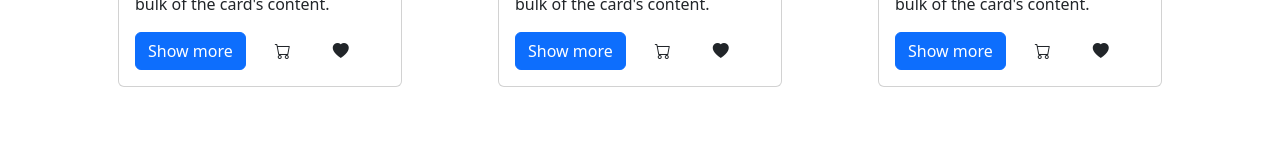
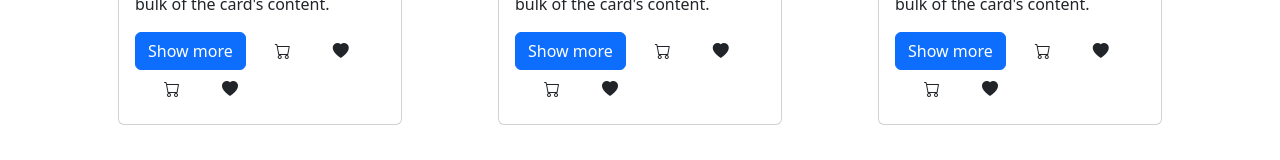
Before and after one commit to suraj-torinint/e-commerce-app, a React (Create React App) app: page / in a window 1280 px wide. Shown: the part 447-607 px from the top of the page. Built offline with nearby package versions, Linux system fonts and the light colour scheme.

Commit message:
added delete, cart, wishlist button

```diff
--- a/src/Component/Card.js
+++ b/src/Component/Card.js
@@ -31,6 +31,12 @@ const Card = (props) => {
                             <a href="#" className="btn btn-default">
                                 <i class="bi bi-heart-fill danger"></i>
                             </a>
+                            <a href="#" className="btn btn-default mx-3">
+                                <i className="bi bi-cart"></i>
+                            </a>
+                            <a href="#" className="btn btn-default">
+                                <i class="bi bi-heart-fill danger"></i>
+                            </a>
                         </div>
                     </div>
                 </div>
```
